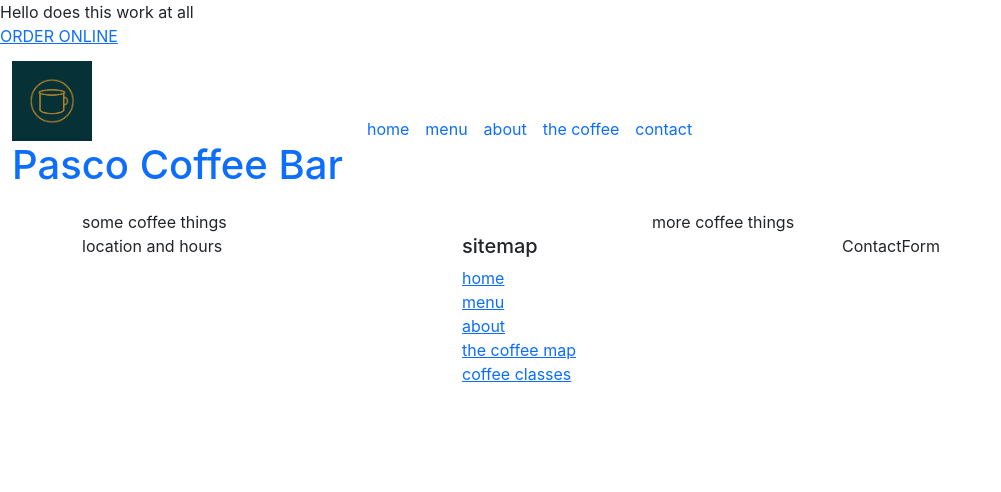
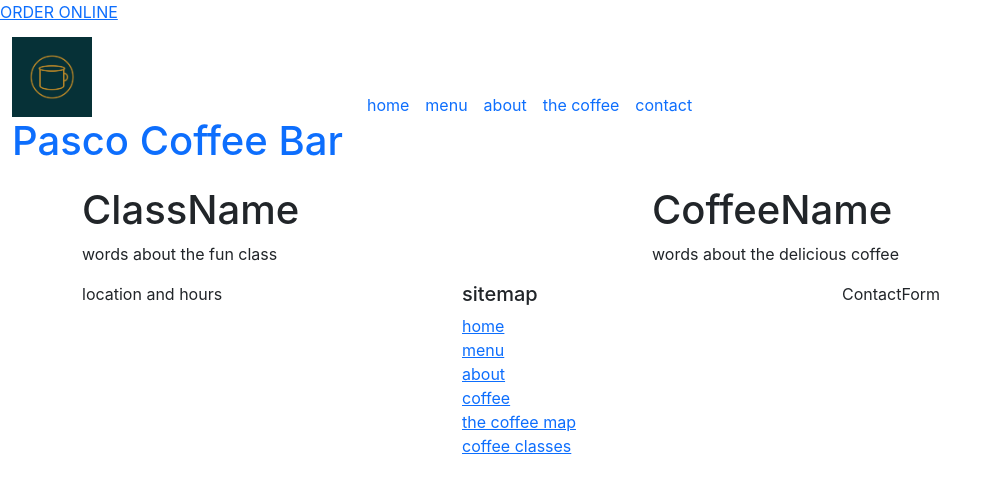
Before and after one commit to clairerob/pasco-coffee-react, a React (Create React App) app: page /coffee in a window 1280 px wide. Shown: the top 492 px of the page, without its empty margins (0-1001 px from the left). Built offline with nearby package versions, Linux system fonts and the light colour scheme.

Commit message:
fix coffeepage rendering

```diff
--- a/src/App.js
+++ b/src/App.js
@@ -13,7 +13,6 @@ import OrderPage from './pages/OrderPage';
 const App = () => {
     return (
         <div>
-            Hello does this work at all
             <Header />
             <Routes >
                 <Route path='/' element={<HomePage/>} />
--- a/src/components/Footer.js
+++ b/src/components/Footer.js
@@ -21,6 +21,9 @@ const Footer = () => {
                             </li>
                             <li>
                                 <Link to='/about'>about</Link>
+                            </li>
+                            <li>
+                                <Link to='/coffee'>coffee</Link>
                             </li>
                             <li>
                                 <Link to='/coffee-map'>the coffee map</Link>
--- a/src/features/coffeeclasses/ClassCard.js
+++ b/src/features/coffeeclasses/ClassCard.js
@@ -1,7 +1,7 @@
-import { Card, CardImg, CardImgOverlay, CardTitle, CardText, CardBody } from 'reactstrap';
+// import { Card, CardImg, CardImgOverlay, CardTitle, CardText, CardBody } from 'reactstrap';
 
 const ClassCard = ({ workshop }) => {
-    const { image, name, description, date } = workshop;
+    // const { image, name, description, date } = workshop;
     return (
         // link to booking class
         // <Card>
@@ -15,7 +15,10 @@ const ClassCard = ({ workshop }) => {
         //     <h1>classname</h1>
         //     <p>words about class</p>
         // </Card>
-        <div>does it work now</div>
+        <div>
+        <h1>ClassName</h1>
+        <p>words about the fun class</p>
+    </div>
     )
 };
 
--- a/src/pages/TheCoffeePage.js
+++ b/src/pages/TheCoffeePage.js
@@ -1,18 +1,16 @@
 import { Container, Row, Col } from 'reactstrap';
-// import ClassCard from '../features/coffeeclasses/ClassCard';
-// import CoffeeCard from '../features/coffeemap/CoffeeCard';
+import ClassCard from '../features/coffeeclasses/ClassCard';
+import CoffeeCard from '../features/coffeemap/CoffeeCard';
 
 const TheCoffeePage = () => {
     return (
         <Container>
             <Row>
                 <Col>
-
-                    some coffee things
+                    <ClassCard />
                 </Col>
                 <Col>
-
-                    more coffee things
+                    <CoffeeCard />
                 </Col>
             </Row>
         </Container>
```
